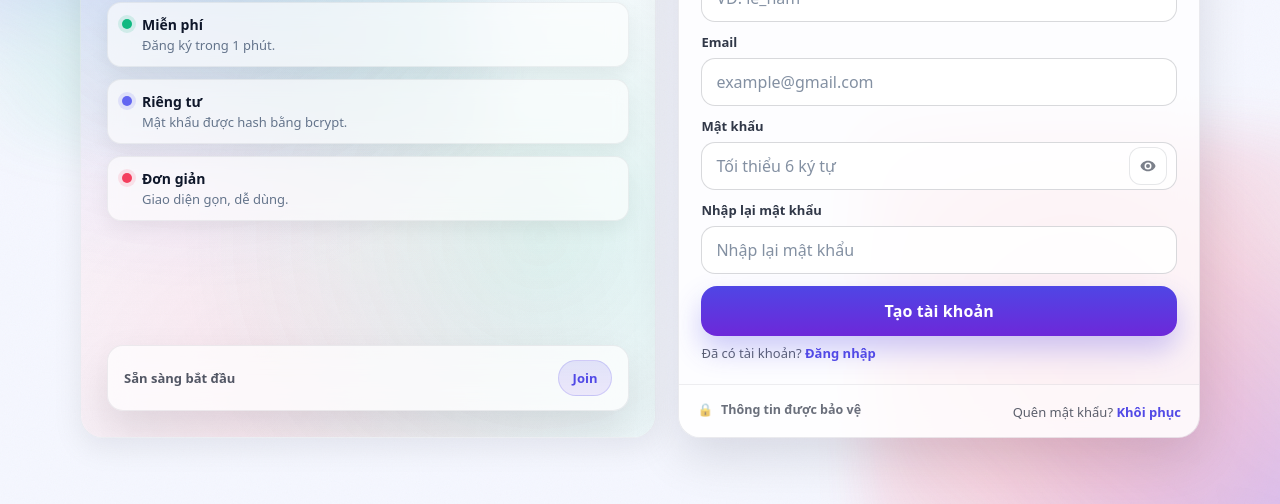
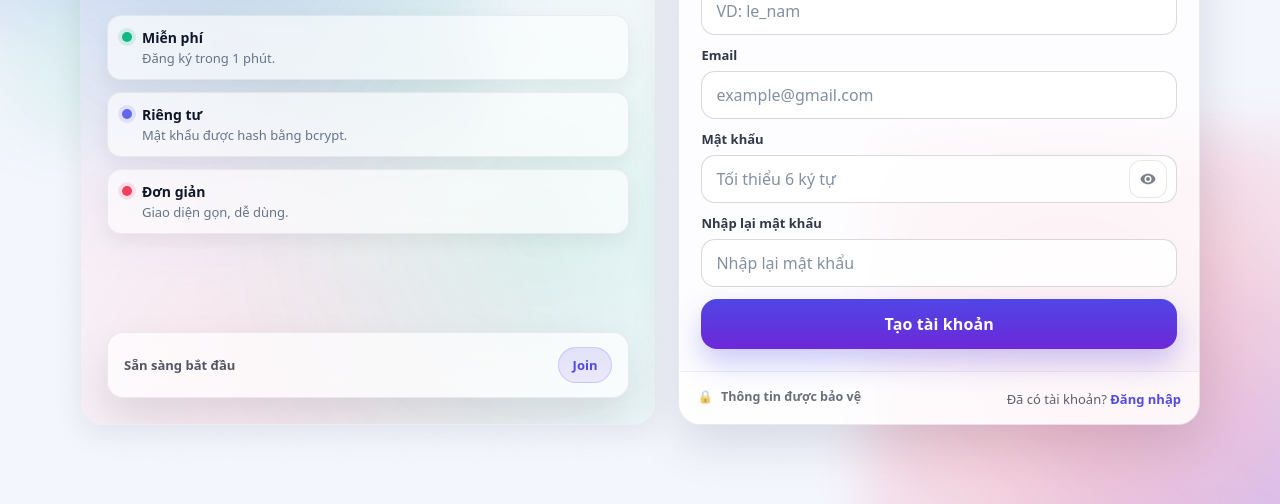
Before and after one commit to Lnnam123/ScamCheck, a website: page public/register.html in a window 1280 px wide. Shown: the part 296-800 px from the top of the page. Drawn offline with Linux system fonts and the light colour scheme.

Commit message:
sửa lại lần 3

```diff
--- a/public/register.html
+++ b/public/register.html
@@ -129,14 +129,12 @@
               <span class="btn-text">Tạo tài khoản</span>
               <div class="btn-loader"><div class="spinner"></div></div>
             </button>
-
-            <div class="switch">Đã có tài khoản? <a class="a" href="login.html">Đăng nhập</a></div>
           </form>
         </div>
 
         <div class="auth-foot">
           <div class="hint"><span>🔒</span><span>Thông tin được bảo vệ</span></div>
-          <div class="switch">Quên mật khẩu? <a class="a" href="login.html#forgot">Khôi phục</a></div>
+          <div class="switch">Đã có tài khoản? <a class="a" href="login.html">Đăng nhập</a></div>
         </div>
       </section>
     </section>
--- a/server.js
+++ b/server.js
@@ -580,5 +580,5 @@ app.use((err, req, res, next) => {
 
 app.listen(PORT, () => {
   logger.info("SERVER_STARTED", { port: PORT });
-  console.log(`🚀 Server chạy: http://localhost:${PORT}/login.html`);
+  console.log(`Server chạy: http://localhost:${PORT}/login.html`);
 });
```
Also changed, not shown: public/login.html (+0 -1 lines).
